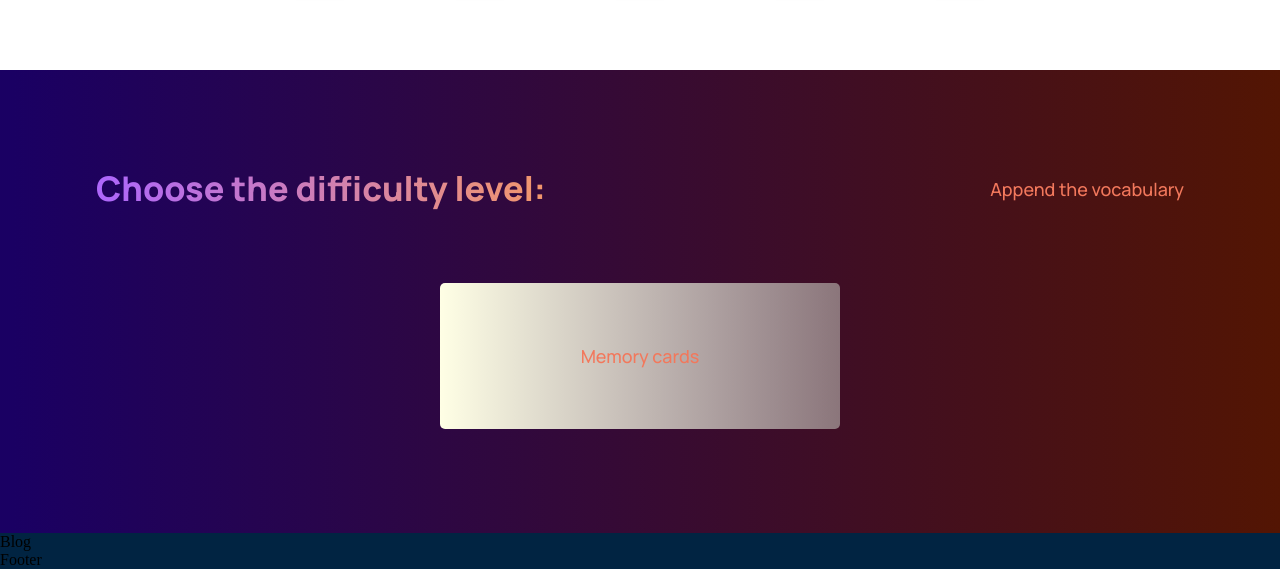
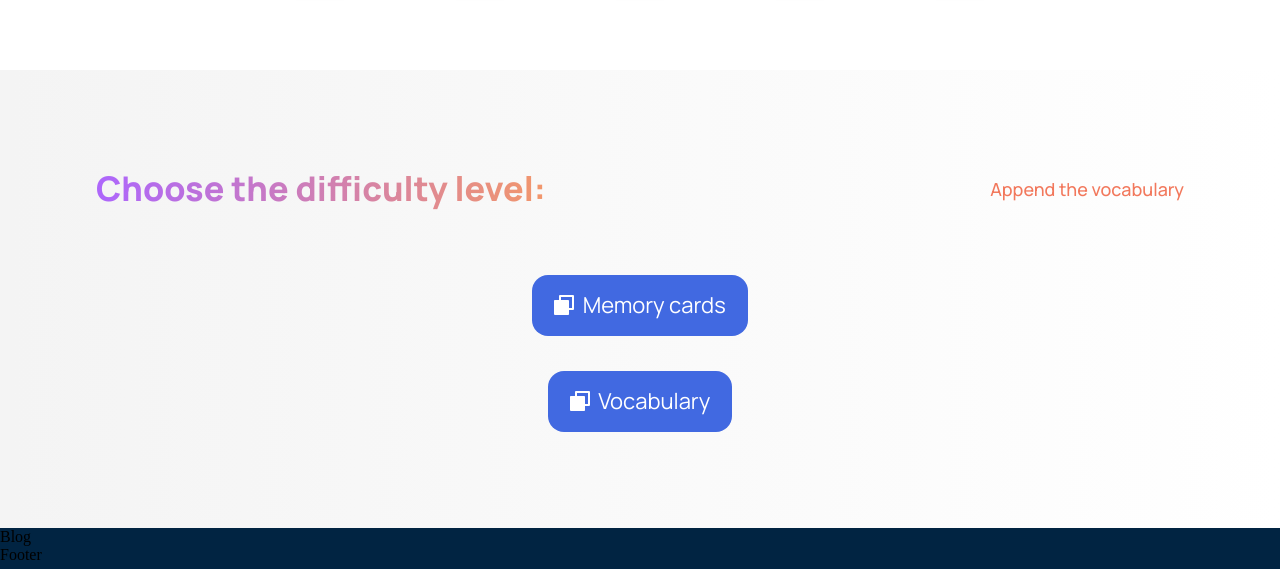
Before and after one commit to VladLys0v/LangArts, a React (Create React App) app: page / in a window 1280 px wide. Shown: the part 1069-1638 px from the top of the page. Built offline with nearby package versions, Linux system fonts and the light colour scheme; no server answers; the HTML template or start-up script is replaced by a standard one.

Commit message:
css grooming+ button instead of span +animation

```diff
--- a/src/containers/features/Features.jsx
+++ b/src/containers/features/Features.jsx
@@ -1,4 +1,5 @@
 import React, { useState, useEffect } from 'react';
+import {RiCheckboxMultipleBlankFill} from 'react-icons/ri';
 import './features.css';
 import { createBrowserHistory } from 'history';
 import { useLocation } from 'react-router-dom';
@@ -88,7 +89,24 @@ const Features = () => {
       </div>
       <div className="langarts__cards_container" id="cards">
         <div className="langarts__card1">
-          <button type="button" onClick={handleMemoryCards}>Memory cards</button>
+          <button type="button" onClick={handleMemoryCards}>
+            <div className="svg-wrapper-1">
+              <div className="svg-wrapper-first">
+              <RiCheckboxMultipleBlankFill size={24} />
+              </div>
+            </div>
+            <span>Memory cards</span>
+          </button>
+        </div>
+        <div className="langarts__card2">
+          <button type="button" onClick={() => handleVocabularyClick(selectedValue1)}>
+            <div className="svg-wrapper-2">
+              <div className="svg-wrapper-second">
+              <RiCheckboxMultipleBlankFill size={24} />
+              </div>
+            </div>
+            <span>Vocabulary</span>
+          </button>
         </div>
       </div>
       <MemoryCards showMemoryCards={showMemoryCards} setShowMemoryCards={setShowMemoryCards} language={selectedValue1} language2={selectedValue2} />
--- a/src/containers/features/features.css
+++ b/src/containers/features/features.css
@@ -2,7 +2,7 @@
     display: flex;
     flex-direction: column;
     padding: 2rem;
-    background:linear-gradient(90deg, rgb(26, 0, 99) 1%, rgb(83, 21, 3) 100%);
+    background:linear-gradient(90deg, rgb(244, 244, 244) 1%, rgb(255, 255, 255) 100%);
 
 }
 
@@ -49,63 +49,129 @@
     display: flex;
     flex-direction: column;
     align-items: center;
-
-}
-
-
-.langarts__card1 button
- {
-    padding: 0.5rem 1rem;
-    color: var(--color-subtext);
-    /* ff 3.6+ */
-    background:-moz-linear-gradient(90deg, rgba(255, 255, 229, 1) 0%, rgba(239, 255, 237, 0.43) 100%);
-
-    /* safari 5.1+,chrome 10+ */
-    background:-webkit-linear-gradient(90deg, rgba(255, 255, 229, 1) 0%, rgba(239, 255, 237, 0.43) 100%);
-
-    /* opera 11.10+ */
-    background:-o-linear-gradient(90deg, rgba(255, 255, 229, 1) 0%, rgba(239, 255, 237, 0.43) 100%);
-
-    /* ie 6-9 */
-    filter: progid:DXImageTransform.Microsoft.gradient( startColorstr='#EFFFED', endColorstr='#FFFFE5', GradientType=0 );
-
-    /* ie 10+ */
-    background:-ms-linear-gradient(90deg, rgba(255, 255, 229, 1) 0%, rgba(239, 255, 237, 0.43) 100%);
-
-    /* global 94%+ browsers support */
-    background:linear-gradient(90deg, rgba(255, 255, 229, 1) 0%, rgba(239, 255, 237, 0.43) 100%);
-    font-family: var(--font-family);
-    font-weight: 500;
-    font-size: 18px;
-
-
-    border: none;
-    outline: none;
-    cursor: pointer;
-    border-radius: 5px;
-
-    display: flex;
-    align-items: center;
-    justify-content: center;
-    cursor: pointer;
-
 }
 
 .langarts__card1 button:hover {
-    box-shadow: 0 0 15px rgba(0, 0, 0, 0.3);
-    transform: translateZ(5px);
+    cursor: pointer;
 }
+
+.langarts__card1 button {
+    font-family: var(--font-family);
+    font-size: 22px;
+    background: royalblue;
+    color: white;
+    padding: 0.7em 1em;
+    padding-left: 0.9em;
+    display: flex;
+    align-items: center;
+    border: none;
+    border-radius: 16px;
+    overflow: hidden;
+    transition: all 0.2s;
+  }
+
+  .langarts__card1 button span {
+    display: block;
+    margin-left: 0.3em;
+    transition: all 0.3s ease-in-out;
+  }
+
+  .langarts__card1 button svg {
+    display: block;
+    transform-origin: center center;
+    transition: transform 0.3s ease-in-out;
+  }
+
+  .langarts__card1 button:hover .svg-wrapper-first {
+    animation: fly-1 0.6s ease-in-out infinite alternate;
+  }
+
+  .langarts__card1 button:hover svg {
+    transform: translateX(3.5em) rotate(45deg) scale(1.1);
+  }
+
+  .langarts__card1 button:hover span {
+    transform: translateX(8em);
+  }
+
+  .langarts__card1 button:active {
+    transform: scale(0.95);
+  }
+
+  @keyframes fly-1 {
+    from {
+      transform: translateY(0.1em);
+    }
+
+    to {
+      transform: translateY(-0.1em);
+    }
+  }
+
+  .langarts__card2 {
+    margin-top: 35px;
+  }
+
+  .langarts__card2 button:hover {
+    cursor: pointer;
+}
+
+.langarts__card2 button {
+    font-family: var(--font-family);
+    font-size: 22px;
+    background: royalblue;
+    color: white;
+    padding: 0.7em 1em;
+    padding-left: 0.9em;
+    display: flex;
+    align-items: center;
+    border: none;
+    border-radius: 16px;
+    overflow: hidden;
+    transition: all 0.2s;
+  }
+
+  .langarts__card2 button span {
+    display: block;
+    margin-left: 0.3em;
+    transition: all 0.3s ease-in-out;
+  }
+
+  .langarts__card2 button svg {
+    display: block;
+    transform-origin: center center;
+    transition: transform 0.3s ease-in-out;
+  }
+
+  .langarts__card2 button:hover .svg-wrapper-second {
+    animation: fly-2 0.6s ease-in-out infinite alternate;
+  }
+
+  .langarts__card2 button:hover svg {
+    transform: translateX(3em) rotate(45deg) scale(1.1);
+  }
+
+  .langarts__card2 button:hover span {
+    transform: translateX(7em);
+  }
+
+  .langarts__card2 button:active {
+    transform: scale(0.95);
+  }
+
+  @keyframes fly-2 {
+    from {
+      transform: translateY(0.1em);
+    }
+
+    to {
+      transform: translateY(-0.1em);
+    }
+  }
 
 @media screen and (max-width: 1950px) {
     .langarts__cards_container  {
         margin: 2rem 0 2rem;
-    }
-
-    .langarts__card1 button {
-        line-height: 130px;
-        min-width: 400px;
-        max-width: 500px;
-        margin: 0.5rem 0 0.5rem;
     }
 
 }
```
Also changed, not shown: src/components/navbar/navbar.css (+0 -7 lines).
